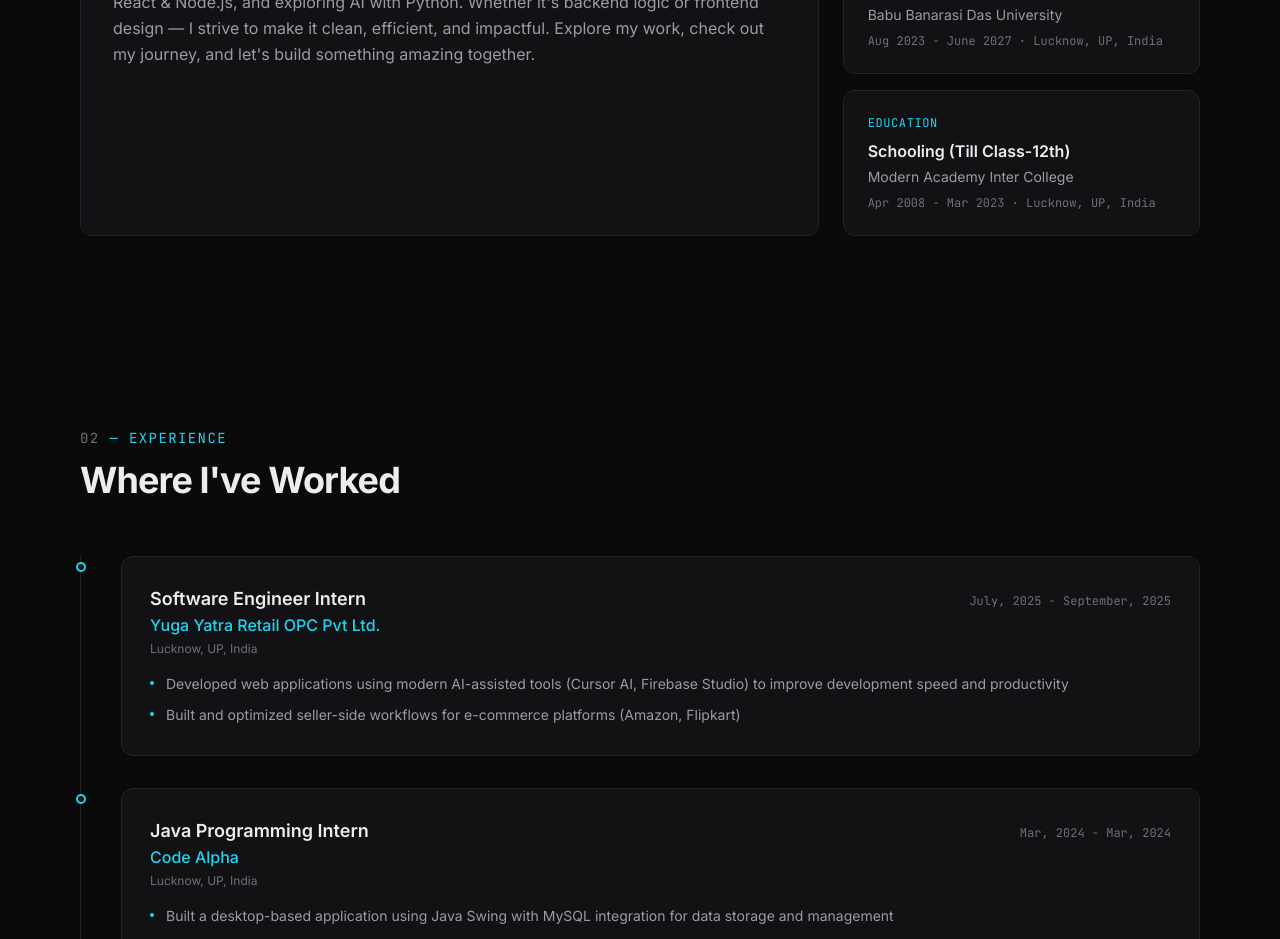
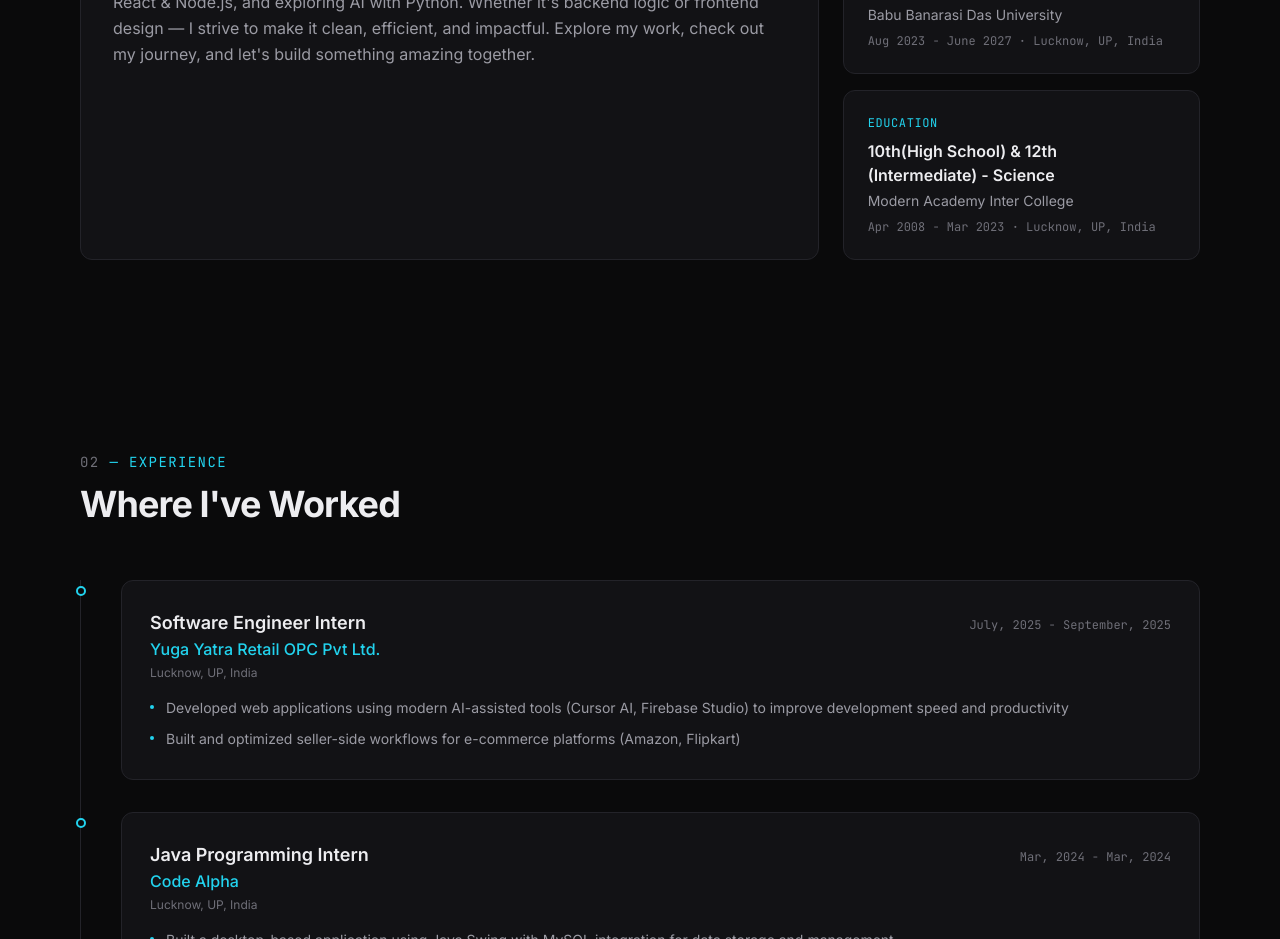
Before and after one commit to Ankit-euphemism/community-portfolio, a React (Vite) app: page / in a window 1280 px wide. Shown: the part 1120-2059 px from the top of the page. Built offline with nearby package versions, Linux system fonts and the light colour scheme.

Commit message:
changes in about and schooling section

```diff
--- a/src/data/portfolio.js
+++ b/src/data/portfolio.js
@@ -19,7 +19,7 @@ export const portfolioData = {
       duration: "Aug 2023 - June 2027",
     },
     {
-      degree: "Schooling (Till Class-12th)",
+      degree: "10th(High School) & 12th (Intermediate) - Science",
       institution: "Modern Academy Inter College",
       location: "Lucknow, UP, India",
       duration: "Apr 2008 - Mar 2023",
```
